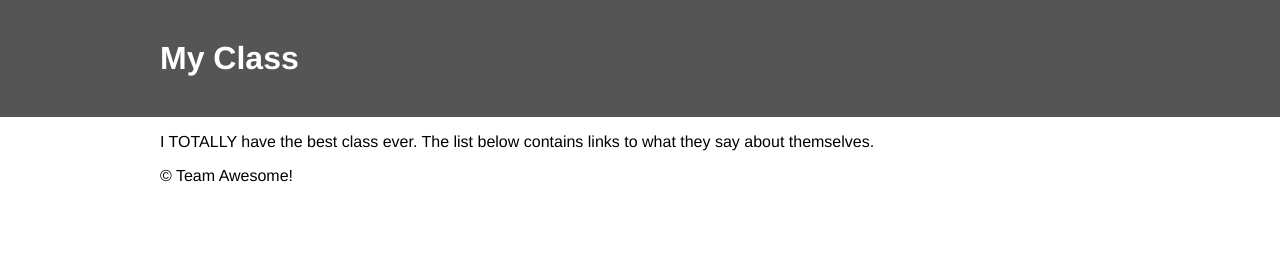
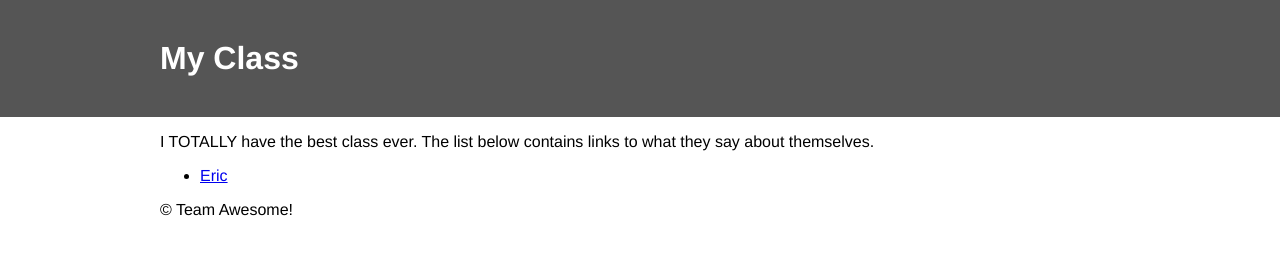
Before and after one commit to tiy-dallas-march-2017-fee/the-class-merge, a plain HTML site: page index.html in a window 1280 px wide. Drawn offline with Linux system fonts and the light colour scheme.

Commit message:
added myself

```diff
--- a/index.html
+++ b/index.html
@@ -15,6 +15,7 @@
       <p>I TOTALLY have the best class ever. The list below contains links to what they say about themselves.</p>
 
       <ul>
+        <li><a href="eric.html">Eric</a></li>
       </ul>
 
       <footer>
```
